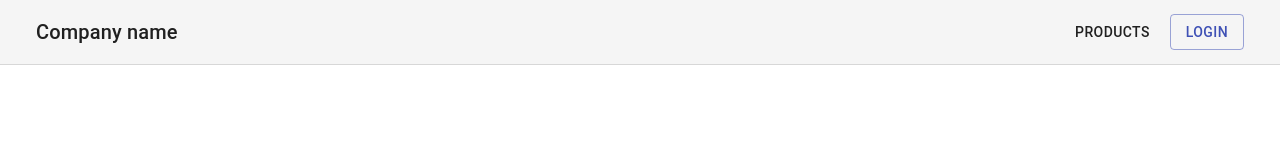
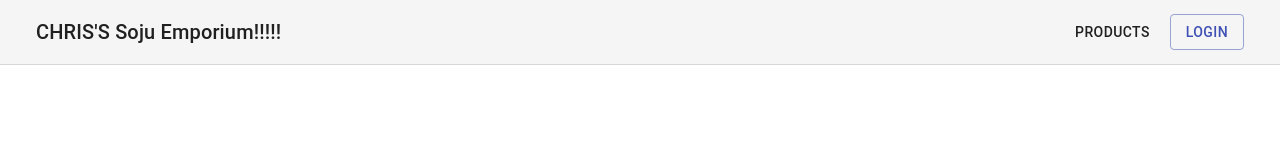
Before and after one commit to 4-guys/ShoppingCart, a React (Create React App) app in the folder client/: page /checkout in a window 1280 px wide. Shown: the top 160 px of the page. Built offline with nearby package versions, Linux system fonts and the light colour scheme; what react-swipeable-views-utils would draw is missing.

Commit message:
changed company name

```diff
--- a/client/src/component/NavBar/index.js
+++ b/client/src/component/NavBar/index.js
@@ -70,7 +70,7 @@ export default function Pricing() {
         <Toolbar className={classes.toolbar}>
           <Typography variant="h6" color="inherit" noWrap className={classes.toolbarTitle}>
           <Link variant="h6" color="textPrimary" href="/home" underline='none' className={classes.link}>
-          Company name
+          CHRIS'S Soju Emporium!!!!!
             </Link>
           </Typography>
           <nav>
```
